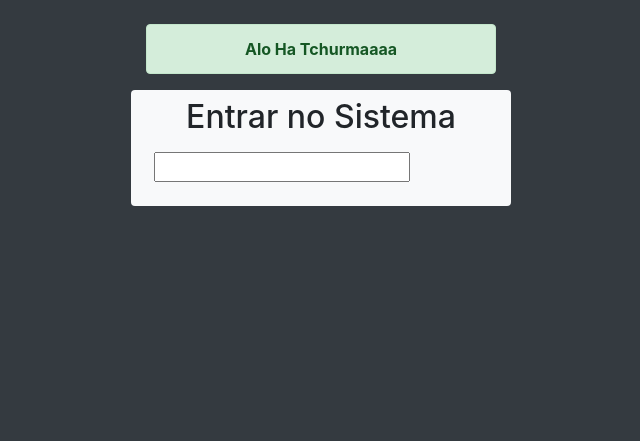
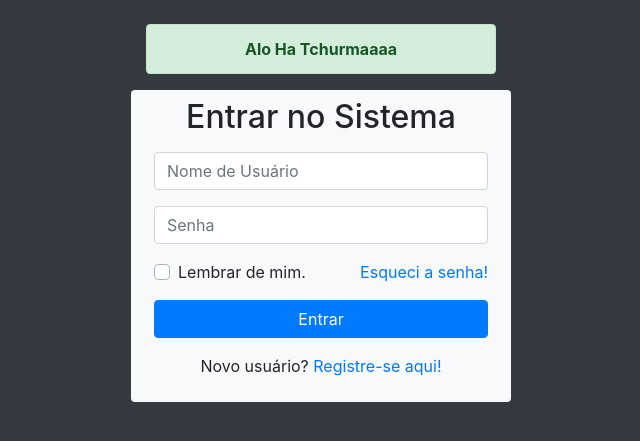
Before and after one commit to Igor-Patrick/login, a PHP site: page /login/ in a window 1280 px wide. Shown: the top 441 px of the page, without its empty margins (319-959 px from the left). Run offline with PHP 8.4, Linux system fonts and the light colour scheme.

Commit message:
Formulário de Login
close#1

```diff
--- a/index.php
+++ b/index.php
@@ -32,9 +32,41 @@ Abra a URL http://localhost/login no navegador -->
                     Entrar no Sistema
                 </h2>
                 <form action="#" method="post" class="p-2" id="formLogin">
+
                     <div class="form-group">
-                        <input type="text" name="" id="">
+                        <input type="text" name="nomeUsuario" id="nomeUsuario" placeholder="Nome de Usuário" class="form-control">
                     </div>
+
+                    <div class="form-group">
+                        <input type="password" name="senhaUsuario" id="senhaUsuario" placeholder="Senha" class="form-control">
+                    </div>
+
+                    <div class="form-group">
+                        <div class="custom-control custom-checkbox">
+
+                            <input type="checkbox" name="lembrar" id="lembrar" class="custom-control-input">
+                            <label for="lembrar" class="custom-control-label">
+                                Lembrar de mim.
+                            </label>
+                            <a href="#" class="float-right" id="btnEsqueci">
+                                Esqueci a senha!
+                            </a>
+
+                        </div>
+                    </div>
+
+                    <div class="form-group">
+                        <input type="submit" value="Entrar" name="btnEntrar" id="btnEntrar" class="btn btn-primary btn-block">
+                    </div>
+
+                    <div class="form-group">
+                        <p class="text-center">
+                            Novo usuário? <a href="#" id="btnRegistrar">
+                                Registre-se aqui!
+                            </a>
+                        </p>
+                    </div>
+
                 </form>
             </div>
         </section>
```
